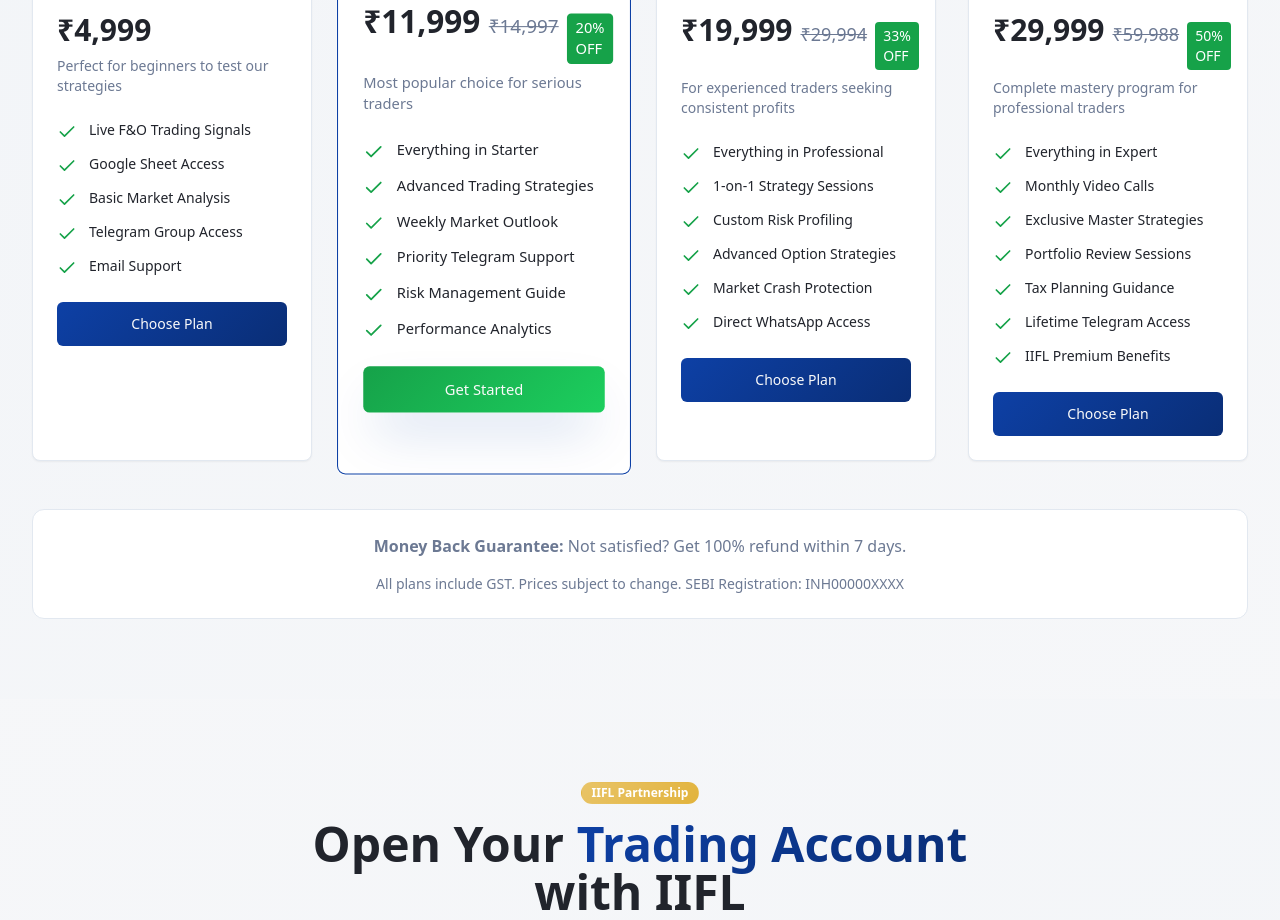
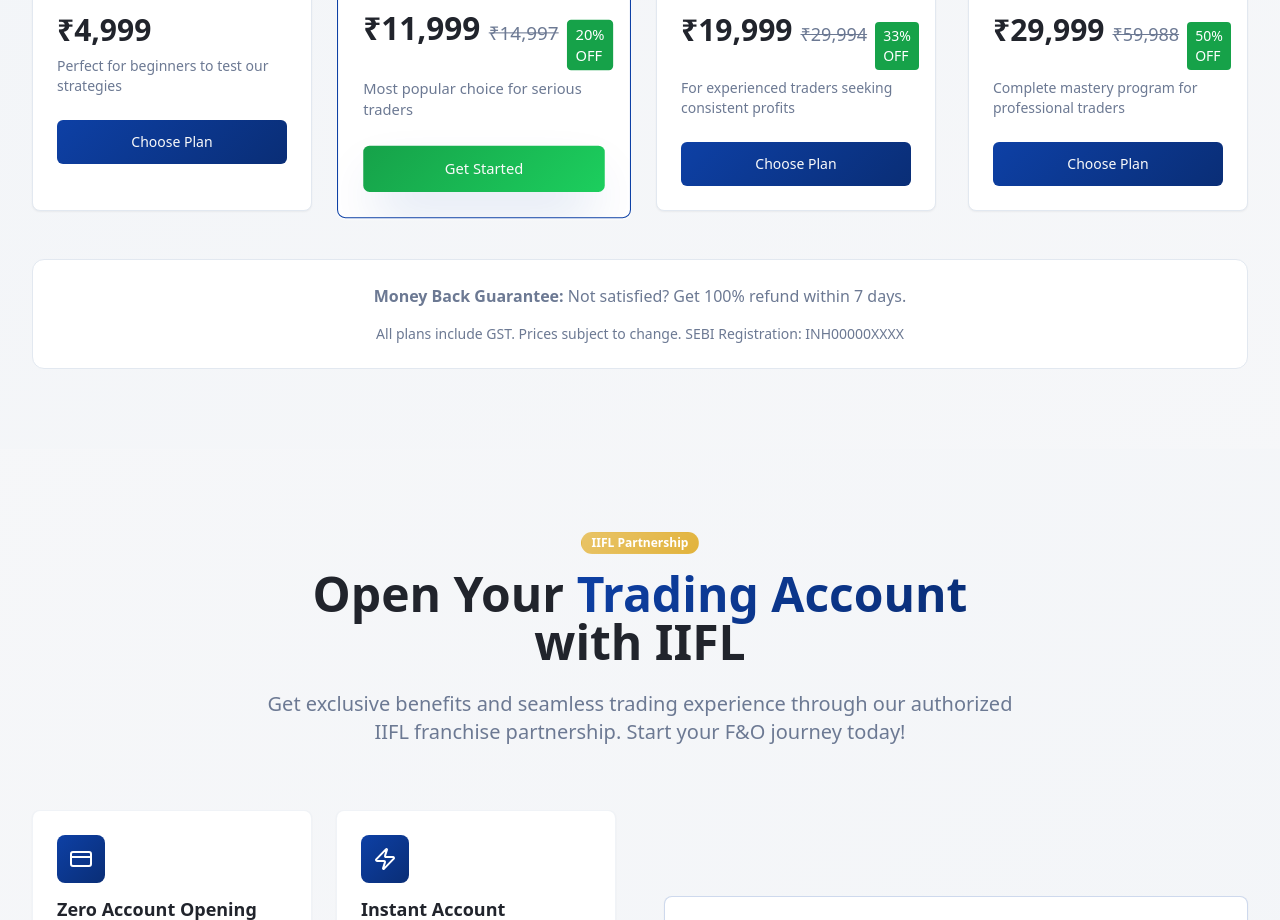
Before and after one commit to vardhanoptionseller-png/option-seller-vardhan, a React (Vite) app: page / in a window 1280 px wide. Shown: the part 3060-3980 px from the top of the page. Built offline with nearby package versions, Linux system fonts and the light colour scheme; the HTML template or start-up script is replaced by a standard one.

Commit message:
Remove unused subscription features

```diff
--- a/src/components/SubscriptionPlans.tsx
+++ b/src/components/SubscriptionPlans.tsx
@@ -14,13 +14,7 @@ const SubscriptionPlans = () => {
       icon: Zap,
       popular: false,
       description: "Perfect for beginners to test our strategies",
-      features: [
-        "Live F&O Trading Signals",
-        "Google Sheet Access",
-        "Basic Market Analysis",
-        "Telegram Group Access",
-        "Email Support"
-      ]
+      features: []
     },
     {
       name: "Professional",
@@ -31,14 +25,7 @@ const SubscriptionPlans = () => {
       icon: Star,
       popular: true,
       description: "Most popular choice for serious traders",
-      features: [
-        "Everything in Starter",
-        "Advanced Trading Strategies",
-        "Weekly Market Outlook",
-        "Priority Telegram Support",
-        "Risk Management Guide",
-        "Performance Analytics"
-      ]
+      features: []
     },
     {
       name: "Expert",
@@ -49,14 +36,7 @@ const SubscriptionPlans = () => {
       icon: Crown,
       popular: false,
       description: "For experienced traders seeking consistent profits",
-      features: [
-        "Everything in Professional",
-        "1-on-1 Strategy Sessions",
-        "Custom Risk Profiling",
-        "Advanced Option Strategies",
-        "Market Crash Protection",
-        "Direct WhatsApp Access"
-      ]
+      features: []
     },
     {
       name: "Master",
@@ -67,15 +47,7 @@ const SubscriptionPlans = () => {
       icon: Crown,
       popular: false,
       description: "Complete mastery program for professional traders",
-      features: [
-        "Everything in Expert",
-        "Monthly Video Calls",
-        "Exclusive Master Strategies",
-        "Portfolio Review Sessions",
-        "Tax Planning Guidance",
-        "Lifetime Telegram Access",
-        "IIFL Premium Benefits"
-      ]
+      features: []
     }
   ];
 
@@ -141,15 +113,6 @@ const SubscriptionPlans = () => {
               </CardHeader>
 
               <CardContent className="space-y-6">
-                <ul className="space-y-3">
-                  {plan.features.map((feature, featureIndex) => (
-                    <li key={featureIndex} className="flex items-start space-x-3">
-                      <Check className="w-5 h-5 text-financial-green mt-0.5 flex-shrink-0" />
-                      <span className="text-sm">{feature}</span>
-                    </li>
-                  ))}
-                </ul>
-
                 <Button
                   className={`w-full ${
                     plan.popular
```
